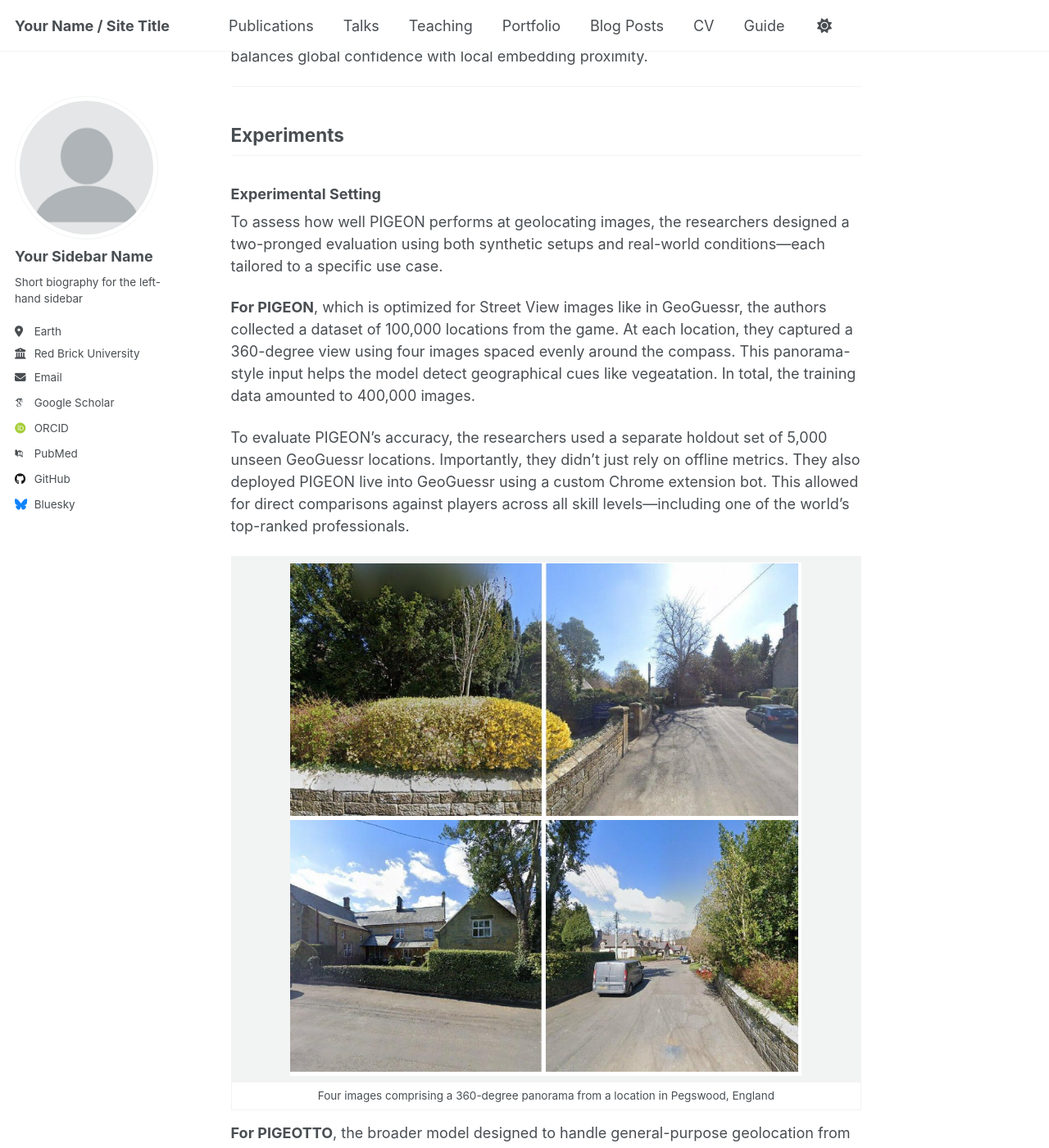
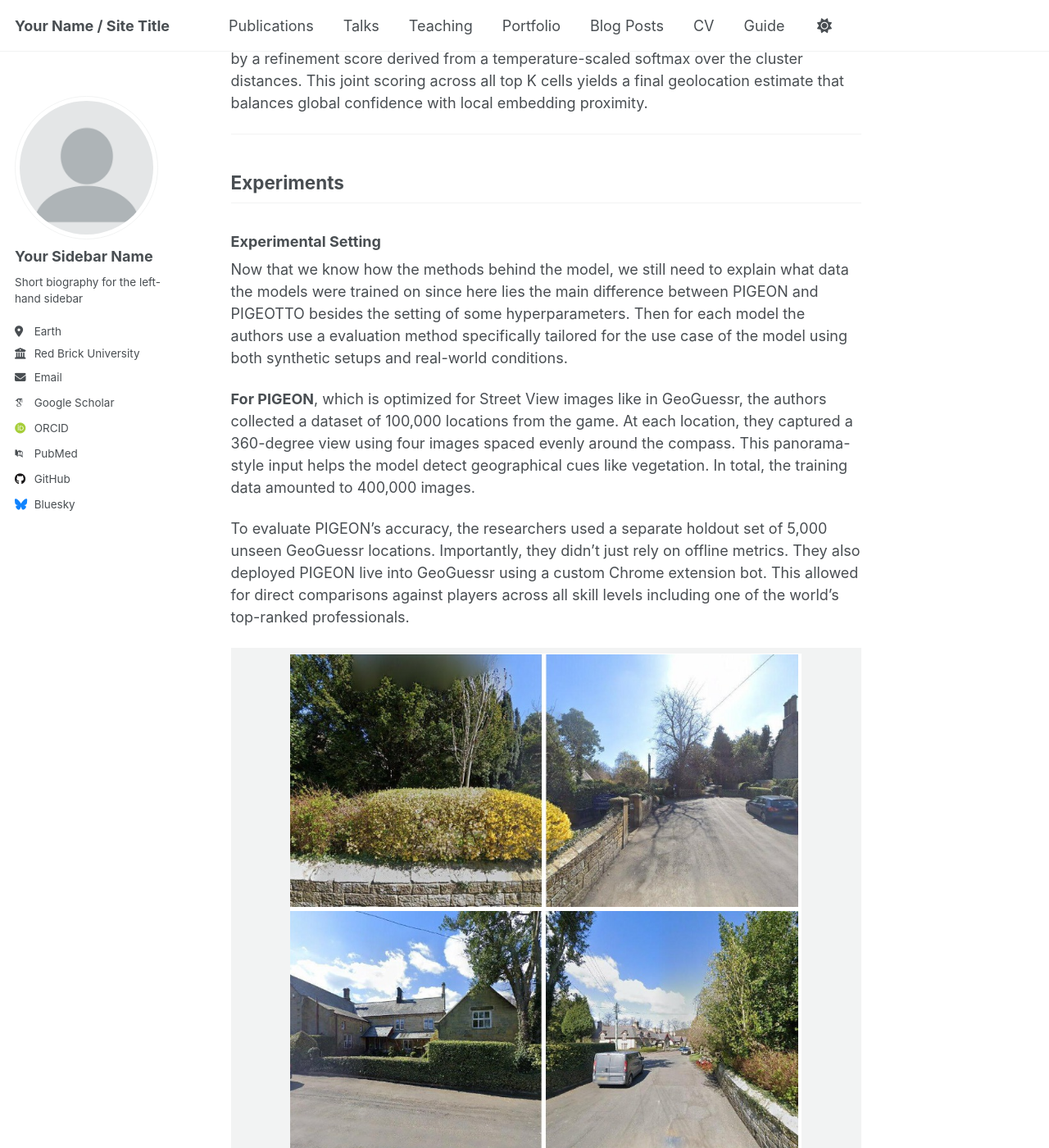
Before and after one commit to Smilooooo/Smilooooo.github.io, a Jekyll site: the page built from _posts/2025-05-13-pigeon-post.md, in a window 1280 px wide and 1400 px high, scrolled down 9694 px. Shown: the whole window at 82% size. Built offline with Jekyll 4.4.1, drawn with Linux system fonts in a browser that asks for light colours; some web fonts are replaced; some of the changed text lies outside the part shown.

Commit message:
continued

```diff
--- a/_posts/2025-05-13-pigeon-post.md
+++ b/_posts/2025-05-13-pigeon-post.md
@@ -21,16 +21,16 @@
    - [LLM](#llm)
    - [Vision Transformer (ViT)](#vision-transformer-vit)
    - [CLIP](#clip)
-2. [PIGEON](#pigeon)
+2. [PIGEON/PIGEOTTO](#pigeon)
+   - [Related Work](#related-work)
    - [Geocell Division](#geocell-division)
    - [Synthetic Image Captions](#synthetic-image-captions)
    - [Distance-Based Label Smoothing](#distance-based-label-smoothing)
-   - [Hierarchical Retrieval-Based Refinement](hierarchical-retrieval-based-refinement)
+   - [Hierarchical Retrieval-Based Refinement](#hierarchical-retrieval-based-refinement)
 3. [Experiments](#experiments)
    - [Experimental Setting](#experimental-setting)
-   - [Qualitative Analysis]
-   - [Quantative Analysis]
-   - [Evaluation](#evaluation)
+   - [Qualitative Analysis](#qualitative-analysis)
+   - [Quantative Analysis](#quantitative-analysis)
    - [Ablations](#ablations)
 4. [Ethical Considerations](#ethical-considerations)
 5. [Conclusion](#conclusion)
@@ -106,7 +106,9 @@
 
 ---
 
-## PIGEON
+## PIGEON/PIGEOTTO
+
+### Related Work
 
 ### Geocell Division
 
@@ -169,23 +171,24 @@
 
 ### Experimental Setting
 
-<!-- TODO new introduction-->
-To assess how well PIGEON performs at geolocating images, the researchers designed a two-pronged evaluation using both synthetic setups and real-world conditions—each tailored to a specific use case.
 
-**For PIGEON**, which is optimized for Street View images like in GeoGuessr, the authors collected a dataset of 100,000 locations from the game. At each location, they captured a 360-degree view using four images spaced evenly around the compass. This panorama-style input helps the model detect geographical cues like vegeatation. In total, the training data amounted to 400,000 images.
+Now that we know how the methods behind the model, we still need to explain what data the models were trained on since here lies the main difference between PIGEON and PIGEOTTO besides the setting of some hyperparameters. Then for each model the authors use a evaluation method specifically tailored for the use case of the model using both synthetic setups and real-world conditions.
 
-To evaluate PIGEON’s accuracy, the researchers used a separate holdout set of 5,000 unseen GeoGuessr locations. Importantly, they didn’t just rely on offline metrics. They also deployed PIGEON live into GeoGuessr using a custom Chrome extension bot. This allowed for direct comparisons against players across all skill levels—including one of the world’s top-ranked professionals.
+**For PIGEON**, which is optimized for Street View images like in GeoGuessr, the authors collected a dataset of 100,000 locations from the game. At each location, they captured a 360-degree view using four images spaced evenly around the compass. This panorama-style input helps the model detect geographical cues like vegetation. In total, the training data amounted to 400,000 images.
+
+To evaluate PIGEON’s accuracy, the researchers used a separate holdout set of 5,000 unseen GeoGuessr locations. Importantly, they didn’t just rely on offline metrics. They also deployed PIGEON live into GeoGuessr using a custom Chrome extension bot. This allowed for direct comparisons against players across all skill levels including one of the world’s top-ranked professionals.
 
 | ![Geoguessr Panorama](/images/panoramaGeoguessr.png) |
 |:---:|
 |Four images comprising a 360-degree panorama from a location in Pegswood, England|
 
-**For PIGEOTTO**, the broader model designed to handle general-purpose geolocation from a single image, the researchers gathered over 4.5 million images from Flickr and Wikipedia (including landmarks from the Google Landmarks v2 dataset). Instead of Street View, these images came from diverse, user-generated content around the world.
+**For PIGEOTTO**, the broader model designed to handle general-purpose geolocation from a single image, the researchers gathered over 4.5 million images from Flickr and Wikipedia (including landmarks from the Google Landmarks v2 dataset and the Flickr images from the MediaEval 2016 dataset). Instead of Street View, these images came from diverse, user-generated content around the world.
 
-<!-- TODO Unsure if should be kept -->
-PIGEOTTO was tested on several standard geolocation benchmarks—including IM2GPS, YFCC4k, and the particularly challenging GWS15k—to see how it would perform on out-of-distribution data. These benchmarks evaluate how many guesses fall within different distance thresholds (like 25 km or 200 km from the correct location) and measure median error in kilometers.
 
-| ![PIGEOTTA images](/images/pigeottoRandom.png) |
+PIGEOTTO was tested on several standard geolocation benchmarks used in the literature including IM2GPS, IM2GPS3k, YFCC4k,  YFCC26k and GWS15k.
+These benchmarks evaluate how many guesses fall within different distance thresholds (like 25 km or 200 km from the correct location) and measure median error in kilometers.
+
+| ![PIGEOTTO images](/images/pigeottoRandom.png) |
 |:---:|
 |Four samples from the MediaEval 2016 dataset|
 
@@ -195,6 +198,37 @@
 
 
 ### Qualitative Analysis
+
+Now that we've covered the the methods and the training data the models were trained on, we want to showcased the capabilities of these models by showing some qualitative results. The qualitative results not only illustrate the models’ reasoning but also highlight the kinds of cues they’ve learned to pick up, often mirroring expert GeoGuessr strategies.
+
+**Interpreting Model Attention for PIGEON**
+The authors generated attention-attribution maps over the CLIP-based backbone to see which parts of a Street View image drive PIGEON’s geolocation predictions.
+
+| ![Attention Attribution Map](/images/attentionAttributionMap.png) |
+|:---:|
+|Attention attribution map for an image in New Zealand|
+
+ For example, when given a view of a New Zealand countryside, PIGEON’s attention is mainly focused on the following cues:
+- Road markings and signs that are specific to certain coutries like center lines and stop signs.
+- Utility poles that also vary a lot even inside a country giving a big hint on where the image was taken.
+
+This kind of behaviour is very interesting since it mimics that of a Geoguessr professionals who for example also tend to look for utilit poles and street signs since these are things that typically are a really strong indicator on where you are on the globe. And the model does so without explicitly being told to do so underlining the generaliziability and the performance of the model.
+
+**Uncertainty Across Scenes for PIGEON**
+
+Next we want to go about some examples where PIGEON is most uncertain about which geocell to guess.
+
+| ![Dark Panorama ](/images/darkPanorama.png) |
+|:---:|
+|Example of an image for which PIGEON was most uncertain about.|
+
+In the above image it is to be expected that PIGEON cannot make a reasonable guess since nothing can be really recognized on these images. High Uncertainties in these kind of scenarios with out of distribution sample are bound to happen and acceptable. The next image though is more interesting.
+
+| ![Uncertain Forest](/images/uncertainForestPanorama.png) |
+|:---:|
+|Example of an image for which PIGEON was most uncertain about.|
+
+Here we can see a road going through a forest with a lot of vegetation. But there aren't any road markings or street signs to be seen. Still there is a lot a vegetation to be seen which can give siginificant cues in which country or region the image was taken. So interestingly enough PIGEON has a hard time guessing the correct geocell in this instance underlining that the model still can improve in these kind of scenarioes.
 
 PIGEON:
 
@@ -208,6 +242,8 @@
 
 ### Quantitative Analysis
 - safsaf
+
+[▶️ Watch PIGEON beat a GeoGuessr professional on YouTube](https://www.youtube.com/watch?v=ts5lPDV--cU)
 
 ### Ablations
 
```
Also changed, not shown: images/attentionAttributionMap.png (added), images/bodyOfWaterWithBuoy.png (added), images/bridgePIGEOTTO.png (added), images/darkPanorama.png (added), images/uncertainForestPanorama.png (added).
